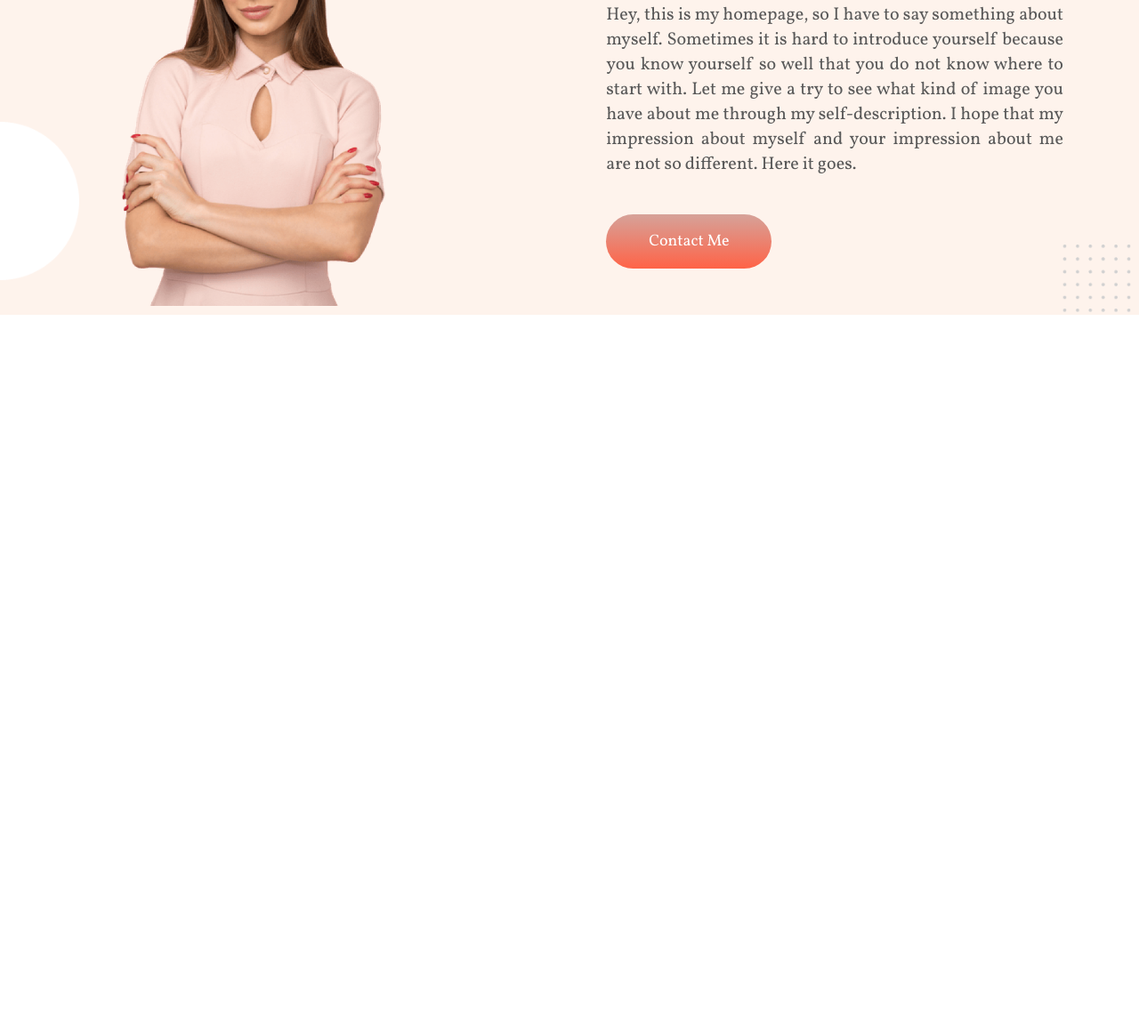
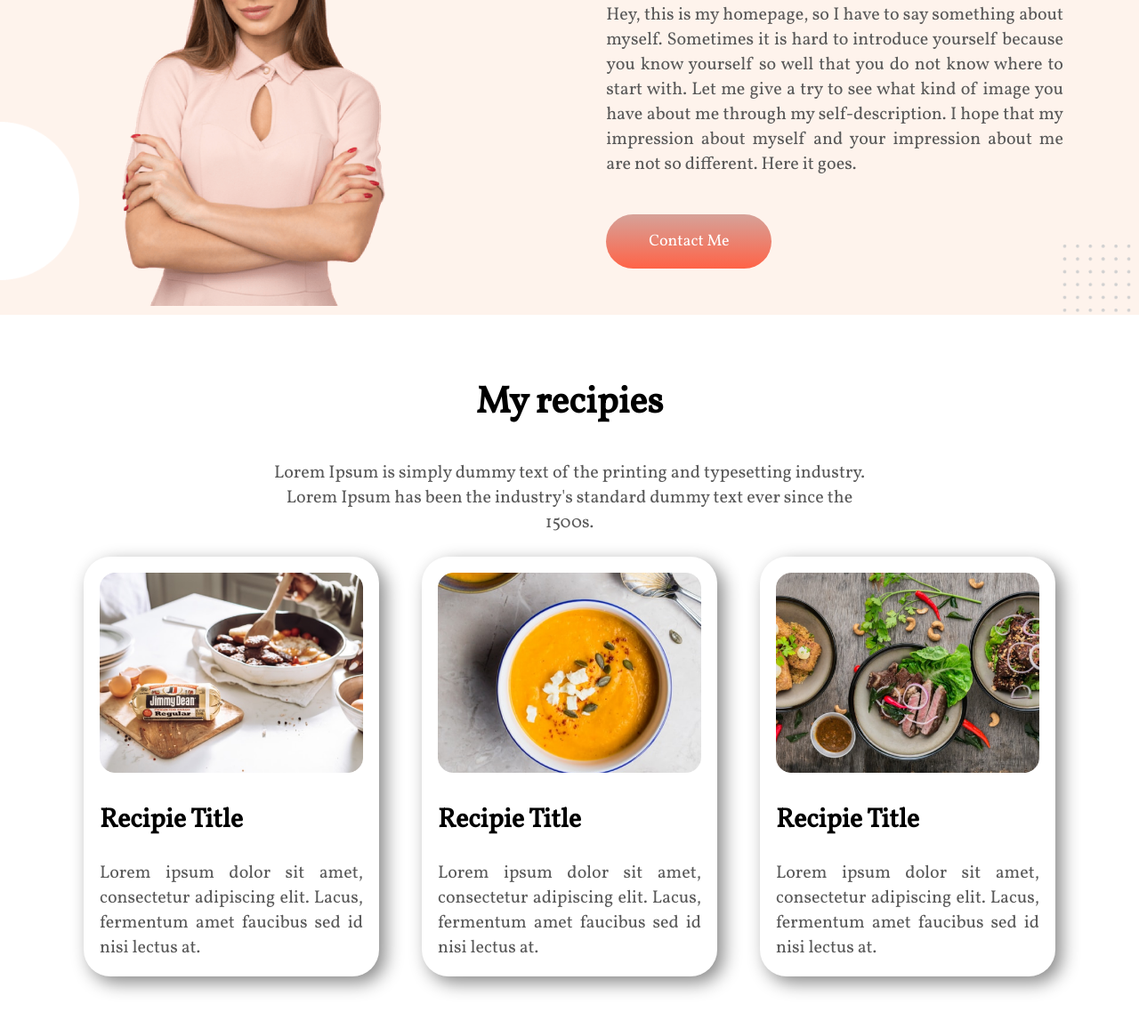
Before and after one commit to Md-Badhon-Sheikh/first-assignment, a plain HTML site: page index.html in a window 1280 px wide. Shown: the part 932-2088 px from the top of the page at 89% size. Before the commit the page ends 1286 px from the top, so only its background shows below. Drawn offline with Linux system fonts and the light colour scheme.

Commit message:
My recipies add

```diff
--- a/index.html
+++ b/index.html
@@ -43,8 +43,39 @@
             <a class="click-button" target="_blank" href="https://www.facebook.com/">Contact Me</a>
         </div>
     </section>
-    <section>
-
+    <section class="recipie">
+        <div class="recipie-top">
+            <h2>My recipies</h2>
+            <p>Lorem Ipsum is simply dummy text of the printing and typesetting industry. <br>
+                Lorem Ipsum has been the industry's standard dummy text ever since the <br>
+                1500s.</p>
+        </div>
+        <div class="recipie-item">
+            <div class="recipie-list half-width">
+                <img src="images/Project Cover.jpg" alt="">
+                <h2>Recipie Title</h2>
+                <p>Lorem ipsum dolor sit amet,
+                    consectetur adipiscing elit. Lacus,
+                    fermentum amet faucibus sed id nisi
+                    lectus at.</p>
+            </div>
+            <div class="recipie-list half-width">
+                <img src="images/Project Cover.png" alt="">
+                <h2>Recipie Title</h2>
+                <p>Lorem ipsum dolor sit amet,
+                    consectetur adipiscing elit. Lacus,
+                    fermentum amet faucibus sed id nisi
+                    lectus at.</p>
+            </div>
+            <div class="recipie-list half-width">
+                <img src="images/Project Cover1.jpg" alt="">
+                <h2>Recipie Title</h2>
+                <p>Lorem ipsum dolor sit amet,
+                    consectetur adipiscing elit. Lacus,
+                    fermentum amet faucibus sed id nisi
+                    lectus at.</p>
+            </div>
+        </div>
     </section>
 </body>
 
--- a/style.css
+++ b/style.css
@@ -24,7 +24,7 @@ p{
     color: orange;
 }
 .half-width{
-    width: 50%;
+    width: 80%;
     margin-left: 2%;
     padding-left: 4%;
     margin-top: 50px;
@@ -59,3 +59,30 @@ p{
     padding: 0px 60px 20px 40px;
     margin-bottom: 50px;
 }
+.recipie{
+    margin: 70px 70px 70px 70px;
+}
+.recipie-top{
+    text-align: center;
+}
+.recipie-top p{
+    text-align: center;
+}
+.recipie p{
+    margin-bottom: 0;
+    padding: 0;
+}
+.recipie-item{
+    display: flex;
+}
+.recipie-list{
+    width: 50%;
+    padding: 18px 18px 18px 18px;
+    margin: 24px 24px 24px 24px;
+    border-radius: 30px;
+    box-shadow: 7px 7px 20px #888888;
+}
+
+.recipie-list h2{
+    font-size: 30px;
+}
```
Also changed, not shown: images/Project Cover.jpg (added), images/Project Cover.png (added), images/Project Cover1.jpg (added).
